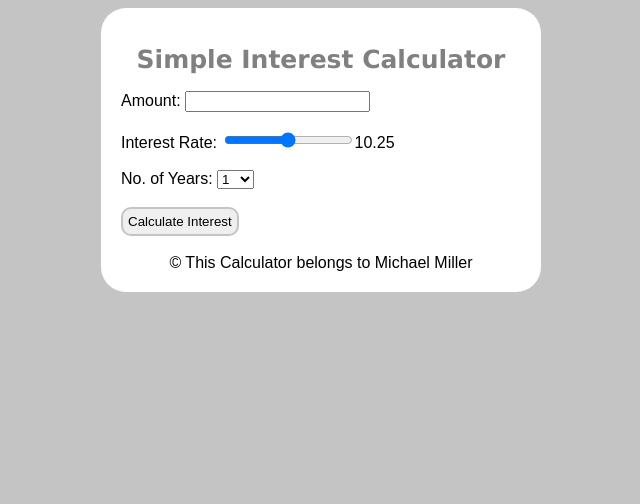
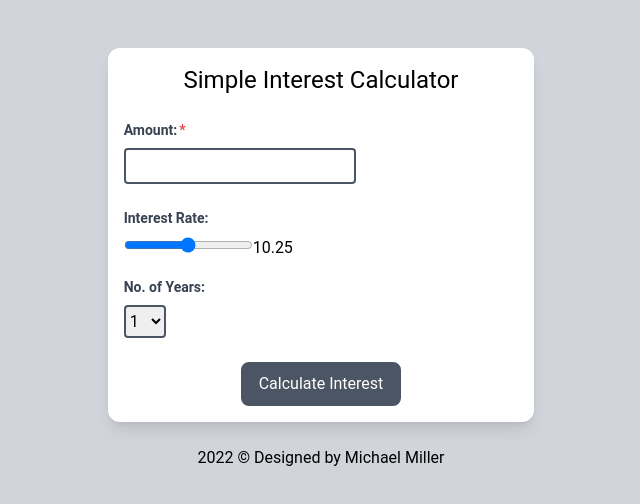
Before and after one commit to millerm30/interestCalculator, a website: page index.html in a window 1280 px wide. Shown: the whole page, without its empty margins (319-959 px from the left). Drawn offline with Linux system fonts and the light colour scheme.

Commit message:
tailwind test

```diff
--- a/index.html
+++ b/index.html
@@ -6,16 +6,18 @@
     <meta name="author" content="Michael Miller">
     <meta name="keyword" content="Interest Calculator">
     <meta name="viewport" content="width=device-width, initial-scale=1">
-    <script src="script.js"></script>
-    <link rel="stylesheet" href="style.css">
+    <link href="output.css" rel="stylesheet">
 </head>
-    <body>
-        <div class="container">
-        <div class="maindiv">
-            <h1>Simple Interest Calculator</h1>
-            Amount: <input type="number" id="principal" onfocusout="checkdata()"><br><br/>
-            Interest Rate: <input type="range" id="enteredrate" min="1" max="20" step="0.25" onchange="showrate(this.value);"><span id="enteredRate">10.25</span><br></br>
-            No. of Years: <select id="years">
+<body class="bg-gray-300">
+    <main class="mt-12">
+        <div class="bg-white shadow-lg w-1/2 mx-auto rounded-xl p-4 md:w-1/3 lg:w-1/3">
+            <h1 class="text-center text-2xl mb-6">Simple Interest Calculator</h1>
+            <label class="block text-gray-700 text-sm font-bold mb-2 after:content-['*'] after:ml-0.5 after:text-red-500" for="amount">Amount:</label>
+            <input class="mb-6 border-2 border-gray-600 rounded px-1 py-1" type="number" id="principal" min="0" onfocusout="checkdata()">
+            <label class="block text-gray-700 text-sm font-bold mb-2" for="interest">Interest Rate:</label>
+            <input class="mb-6" type="range" id="enteredrate" min="1" max="20" step="0.25" onchange="showrate(this.value);"><span id="enteredRate">10.25</span>
+            <label class="block text-gray-700 text-sm font-bold mb-2" for="years">No. of Years:</label>
+            <select id="years" class="border-2 border-gray-600 rounded block mb-6 py-1">
                 <option value="1">1</option>
                 <option value="2">2</option>
                 <option value="3">3</option>
@@ -27,13 +29,13 @@
                 <option value="9">9</option>
                 <option value="10">10</option>
             </select>
-                <br></br>
-                <button class="btnSubmit" onclick="compute()">Calculate Interest</button>
+            <button class="border-2 border-gray-600 bg-gray-600 px-4 py-2 rounded-lg text-white block mx-auto" onclick="compute()">Calculate Interest</button>
             <span id="result"></span>
-            <br></br>
-            <footer>&#169; This Calculator belongs to Michael Miller</footer>
-            </span>
         </div>
-        </div>
+    </main>
+    <footer>
+        <p class="text-center mt-6">2022 &#169; Designed by Michael Miller</p>
+    </footer>
+    <script src="script.js"></script>
     </body>
 </html>
--- /dev/null
+++ b/input.css
@@ -0,0 +1,9 @@
+@tailwind base;
+@tailwind components;
+@tailwind utilities;
+
+@import url('https://fonts.googleapis.com/css2?family=Roboto&display=swap');
+
+html {
+  font-family: 'Roboto', sans-serif;
+}
--- a/script.js
+++ b/script.js
@@ -18,11 +18,10 @@ function compute()
 // Function determines interest earned an enters text under id=result
 {
     const principal = parseFloat(document.getElementById("principal").value, 10);
-    //    var rate = parseFloat(document.getElementById("rate").value,10);
     const rate = parseFloat(document.getElementById("enteredrate").value, 10);
     const years = parseFloat(document.getElementById("years").value, 10);
     const interest = principal * years * rate / 100;
     const currentYear = new Date().getFullYear();
     const finalYear = currentYear + years;
-    document.getElementById("result").innerHTML = "<br />If you deposit <mark>" + principal + "</mark>,<br /> at an interest rate of <mark>" + rate + "%</mark>.<br />You will receive an amount of <mark>" + interest + "</mark><br />in the year <mark>" + finalYear + "</mark>";
+    document.getElementById("result").innerHTML = "<br />If you deposit $<mark>" + principal + ".00" + "</mark>, at an interest rate of <mark>" + rate + "%</mark>.<br />You will receive an amount of $<mark>" + interest + ".00" + "</mark> in the year <mark>" + finalYear + "</mark>";
 }
--- a/style.css
+++ /dev/null
@@ -1,39 +0,0 @@
-html {
-    margin: 0 auto;
-}
-
-body {
-    background-color:#c4c4c4;
-    font-family: arial;
-}
-
-.container {
-    display: flex;
-    justify-content: center;
-}
-
-h1  {
-    color:grey;
-    font-family: verdana;
-    font-size: 25px;
-    text-align: center;
-}
-
-.maindiv {
-    background-color: white;
-    color: black;
-    width: 400px;
-    padding: 20px;
-    border-radius: 25px;
-    align-content: center;
-}
-
-.btnSubmit {
-    border: 2px solid #c4c4c4;
-    padding: 5px;
-    border-radius: 10px;
-}
-
-footer {
-    text-align: center;
-}
--- /dev/null
+++ b/tailwind.config.js
@@ -0,0 +1,8 @@
+/** @type {import('tailwindcss').Config} */
+module.exports = {
+  content: ["**/*.{html,js"],
+  theme: {
+    extend: {},
+  },
+  plugins: [],
+};
```
Also changed, not shown: package.json (added, +26 -0 lines), output.css (added), 1 other file. Lines whose indentation alone changed are shown as unchanged.
